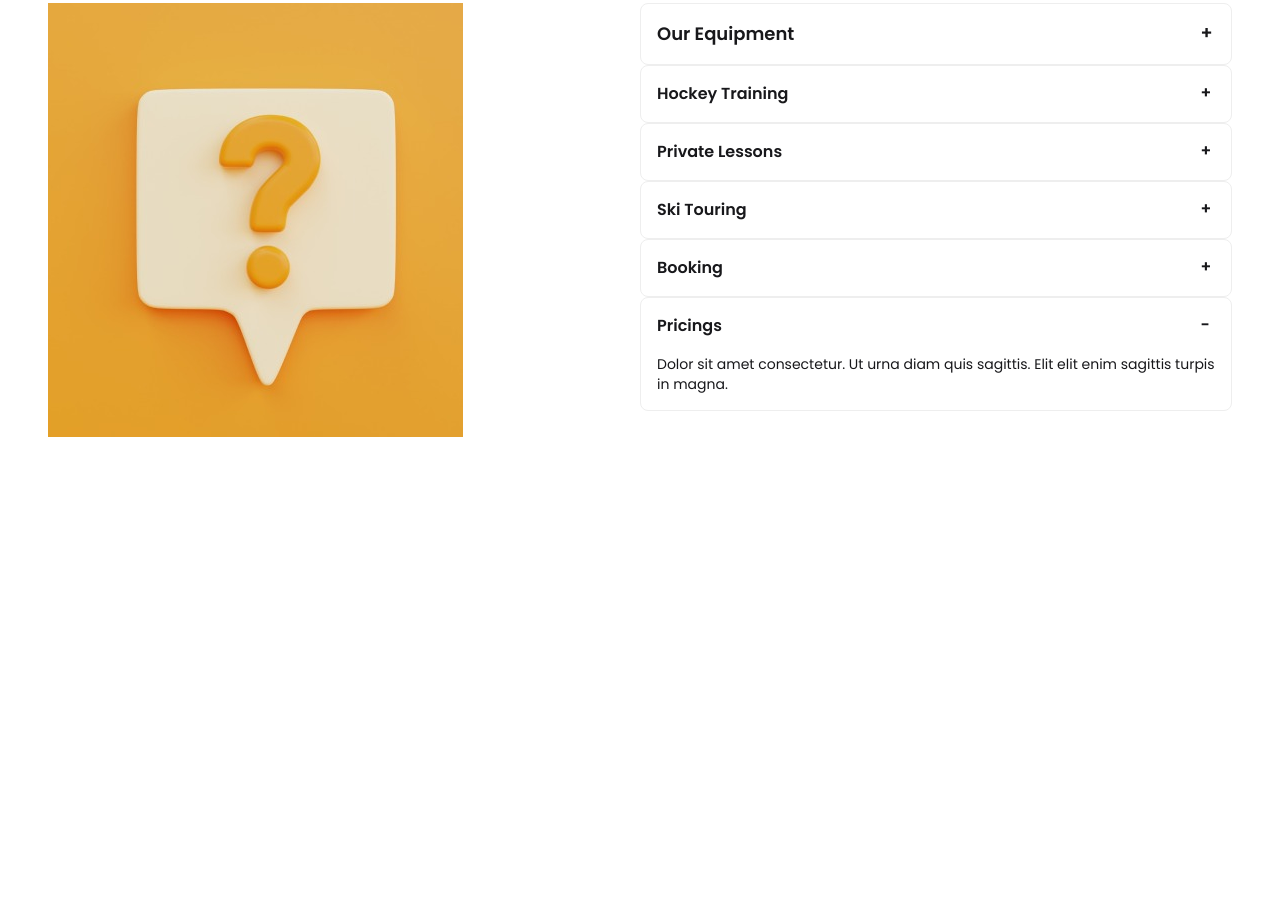
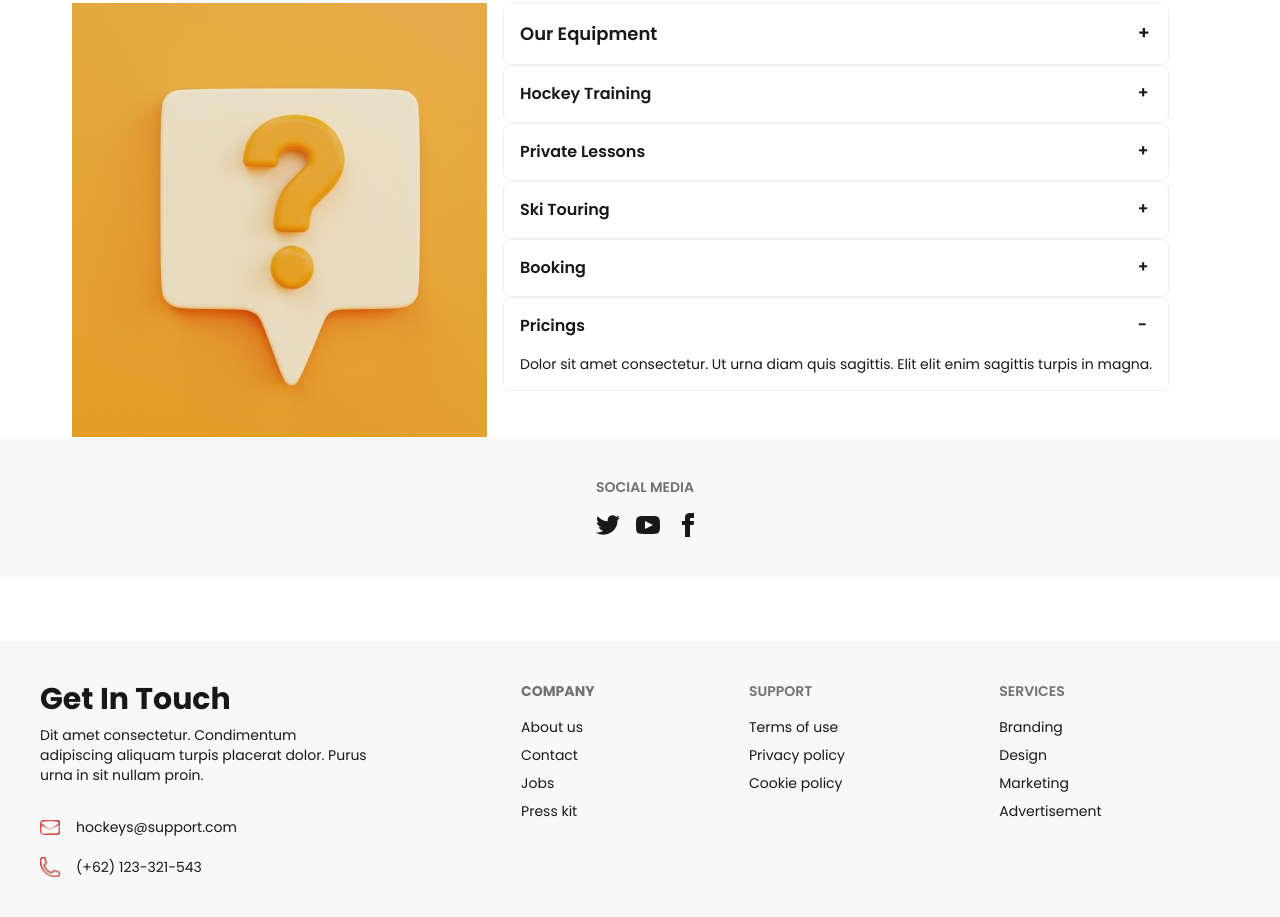
Before and after one commit to Mahfuzdev309/Tailwind-css-project, a plain HTML site: page index.html in a window 1280 px wide. Shown: the part 2249-3166 px from the top of the page. Before the commit the page ends 2686 px from the top, so only its background shows below. Drawn offline with nearby package versions, Linux system fonts and the light colour scheme.

Commit message:
social media

```diff
--- a/index.html
+++ b/index.html
@@ -189,52 +189,144 @@
             </div>
         </section>
         <!-- clients question -->
-             <section>
-                <div class="text-center my-10 ">
+        <section class="px-12 ">
+            <div class="text-center my-10 mt-32">
                 <h2 class="text-lg font-bold mt-32">Clients Question</h2>
-                <p class="text-gray-500 max-w-xl mx-auto mt-6 mb-32">Dit amet consectetur. Condimentum dignissim adipiscing aliquam turpis placerat dolor. Purus urna in sit nullam proin.
+                <p class="text-gray-500 max-w-xl mx-auto mt-6 mb-32">Dit amet consectetur. Condimentum dignissim
+                    adipiscing aliquam turpis placerat dolor. Purus urna in sit nullam proin.
                 </p>
             </div>
-                <div class="grid  md:grid-cols-2 px-12 absolute">
+            <div class="flex flex-col md:flex-row gap-4 px-6 ">
                 <div class=""><img src="./Media/queition1.png" alt=""></div>
                 <div class="">
                     <div class="collapse collapse-plus bg-base-100 border border-base-300">
                         <input type="radio" name="my-accordion-3" checked="checked" />
-               <div class="collapse-title font-semibold text-lg relative">Our Equipment</div>
-               <div class="collapse-content text-xs">Dolor sit amet consectetur. Ut urna diam quis sagittis. Elit elit enim sagittis turpis in magna.</div>
+                        <div class="collapse-title font-semibold text-lg ">Our Equipment</div>
+                        <div class="collapse-content text-xs">Dolor sit amet consectetur. Ut urna diam quis sagittis.
+                            Elit elit enim sagittis turpis in magna.</div>
                     </div>
                     <div class="collapse collapse-plus bg-base-100 border border-base-300">
                         <input type="radio" name="my-accordion-3" />
                         <div class="collapse-title font-semibold">Hockey Training</div>
-               <div class="collapse-content text-sm">Dolor sit amet consectetur. Ut urna diam quis sagittis. Elit elit enim sagittis turpis in magna.</div>
+                        <div class="collapse-content text-sm">Dolor sit amet consectetur. Ut urna diam quis sagittis.
+                            Elit elit enim sagittis turpis in magna.</div>
                     </div>
                     <div class="collapse collapse-plus bg-base-100 border border-base-300">
                         <input type="radio" name="my-accordion-3" />
                         <div class="collapse-title font-semibold">Private Lessons</div>
-               <div class="collapse-content text-sm">Dolor sit amet consectetur. Ut urna diam quis sagittis. Elit elit enim sagittis turpis in magna.</div></div>
+                        <div class="collapse-content text-sm">Dolor sit amet consectetur. Ut urna diam quis sagittis.
+                            Elit elit enim sagittis turpis in magna.</div>
+                    </div>
 
                     <div class="collapse collapse-plus bg-base-100 border border-base-300">
                         <input type="radio" name="my-accordion-3" checked="checked" />
                         <div class="collapse-title font-semibold">Ski Touring</div>
-               <div class="collapse-content text-sm">Dolor sit amet consectetur. Ut urna diam quis sagittis. Elit elit enim sagittis turpis in magna.</div>
+                        <div class="collapse-content text-sm">Dolor sit amet consectetur. Ut urna diam quis sagittis.
+                            Elit elit enim sagittis turpis in magna.</div>
                     </div>
 
                     <div class="collapse collapse-plus bg-base-100 border border-base-300">
                         <input type="radio" name="my-accordion-3" checked="checked" />
                         <div class="collapse-title font-semibold">Booking</div>
-               <div class="collapse-content text-sm">Dolor sit amet consectetur. Ut urna diam quis sagittis. Elit elit enim sagittis turpis in magna.</div>
+                        <div class="collapse-content text-sm">Dolor sit amet consectetur. Ut urna diam quis sagittis.
+                            Elit elit enim sagittis turpis in magna.</div>
                     </div>
 
                     <div class="collapse collapse-plus bg-base-100 border border-base-300">
                         <input type="radio" name="my-accordion-3" checked="checked" />
                         <div class="collapse-title font-semibold">Pricings</div>
-               <div class="collapse-content text-sm">Dolor sit amet consectetur. Ut urna diam quis sagittis. Elit elit enim sagittis turpis in magna.</div>
+                        <div class="collapse-content text-sm">Dolor sit amet consectetur. Ut urna diam quis sagittis.
+                            Elit elit enim sagittis turpis in magna.</div>
                     </div>
                 </div>
             </div>
         </section>
 
+        <!-- social media -->
+        <section>
+            <footer class="footer sm:footer-horizontal bg-base-200 text-black-content p-10">
+                <aside>
+
+                </aside>
+                <nav>
+                    <h6 class="footer-title">Social Media</h6>
+                    <div class="grid grid-flow-col gap-4">
+                        <a>
+                            <svg xmlns="http://www.w3.org/2000/svg" width="24" height="24" viewBox="0 0 24 24"
+                                class="fill-current">
+                                <path
+                                    d="M24 4.557c-.883.392-1.832.656-2.828.775 1.017-.609 1.798-1.574 2.165-2.724-.951.564-2.005.974-3.127 1.195-.897-.957-2.178-1.555-3.594-1.555-3.179 0-5.515 2.966-4.797 6.045-4.091-.205-7.719-2.165-10.148-5.144-1.29 2.213-.669 5.108 1.523 6.574-.806-.026-1.566-.247-2.229-.616-.054 2.281 1.581 4.415 3.949 4.89-.693.188-1.452.232-2.224.084.626 1.956 2.444 3.379 4.6 3.419-2.07 1.623-4.678 2.348-7.29 2.04 2.179 1.397 4.768 2.212 7.548 2.212 9.142 0 14.307-7.721 13.995-14.646.962-.695 1.797-1.562 2.457-2.549z">
+                                </path>
+                            </svg>
+                        </a>
+                        <a>
+                            <svg xmlns="http://www.w3.org/2000/svg" width="24" height="24" viewBox="0 0 24 24"
+                                class="fill-current">
+                                <path
+                                    d="M19.615 3.184c-3.604-.246-11.631-.245-15.23 0-3.897.266-4.356 2.62-4.385 8.816.029 6.185.484 8.549 4.385 8.816 3.6.245 11.626.246 15.23 0 3.897-.266 4.356-2.62 4.385-8.816-.029-6.185-.484-8.549-4.385-8.816zm-10.615 12.816v-8l8 3.993-8 4.007z">
+                                </path>
+                            </svg>
+                        </a>
+                        <a>
+                            <svg xmlns="http://www.w3.org/2000/svg" width="24" height="24" viewBox="0 0 24 24"
+                                class="fill-current">
+                                <path
+                                    d="M9 8h-3v4h3v12h5v-12h3.642l.358-4h-4v-1.667c0-.955.192-1.333 1.115-1.333h2.885v-5h-3.808c-3.596 0-5.192 1.583-5.192 4.615v3.385z">
+                                </path>
+                            </svg>
+                        </a>
+                    </div>
+                </nav>
+            </footer>
+        </section>
+
     </main>
+
+    <!-- footer start here -->
+    <section class="mt-16 bg-orange-600">
+        <footer class="footer sm:footer-horizontal bg-base-200 text-base-content p-10">
+            <aside>
+
+                <h1 class="text-3xl font-bold">
+                    Get In Touch
+                </h1>
+                <p>
+                    Dit amet consectetur. Condimentum <br> adipiscing aliquam turpis placerat dolor. Purus <br> urna in
+                    sit nullam proin.
+                </p>
+                <div class="flex items-center mt-6">
+                    <img class="w-5 " src="./Media/sms-removebg-preview.png" alt="hockeys@support.com">
+                    <p class="ml-4">hockeys@support.com</p>
+                </div>
+                <div class="flex items-center mt-3">
+                    <img class="w-5" src="./Media/call-removebg-preview.png" alt="hockeys@support.com">
+                    <p class="ml-4">(+62) 123-321-543</p>
+                </div>
+            </aside>
+            <nav>
+                <h6 class="footer-title ext-3xl font-bold">Company</h6>
+                <a class="link link-hover">About us</a>
+                <a class="link link-hover">Contact</a>
+                <a class="link link-hover">Jobs</a>
+                <a class="link link-hover">Press kit</a>
+            </nav>
+
+            <nav>
+                <h6 class="footer-title">Support</h6>
+                <a class="link link-hover">Terms of use</a>
+                <a class="link link-hover">Privacy policy</a>
+                <a class="link link-hover">Cookie policy</a>
+            </nav>
+
+            <nav>
+                <h6 class="footer-title">Services</h6>
+                <a class="link link-hover">Branding</a>
+                <a class="link link-hover">Design</a>
+                <a class="link link-hover">Marketing</a>
+                <a class="link link-hover">Advertisement</a>
+            </nav>
+        </footer>
+    </section>
 
 </body>
 
```
Also changed, not shown: Media/call-removebg-preview.png (added), Media/call.jpg (added), Media/sms-removebg-preview.png (added), Media/sms.jpg (added). Lines whose indentation alone changed are shown as unchanged.
